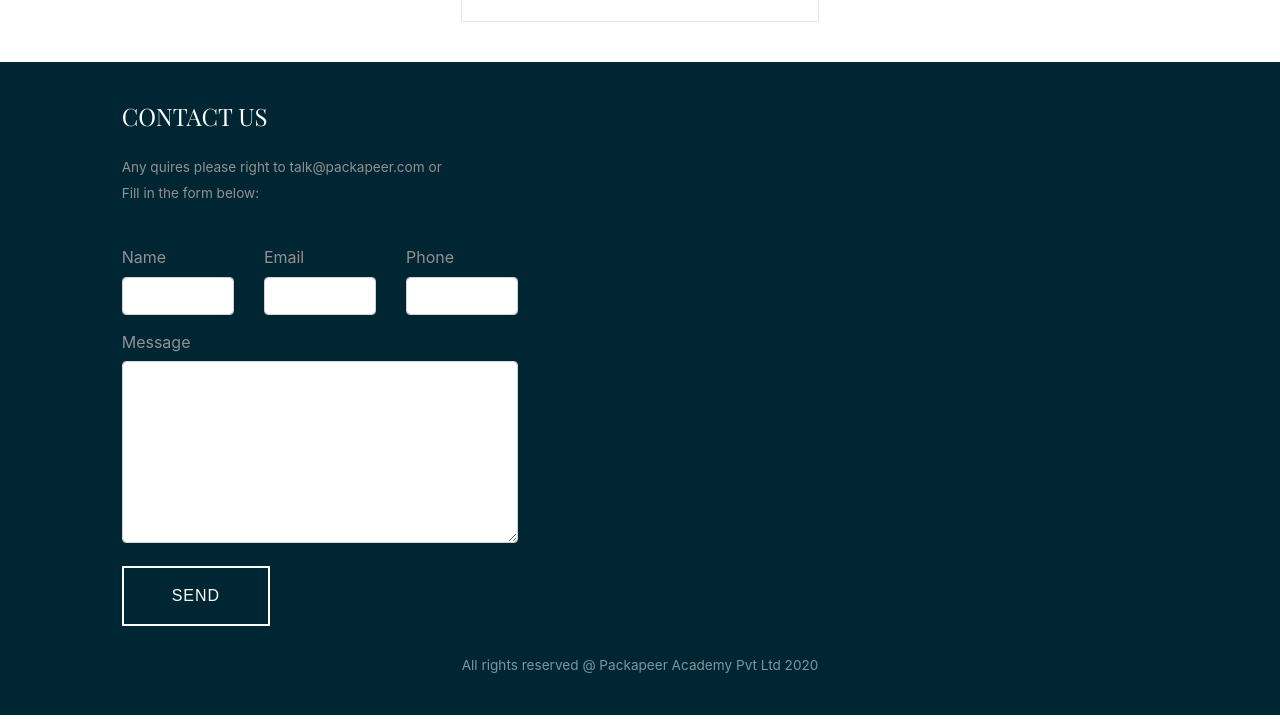
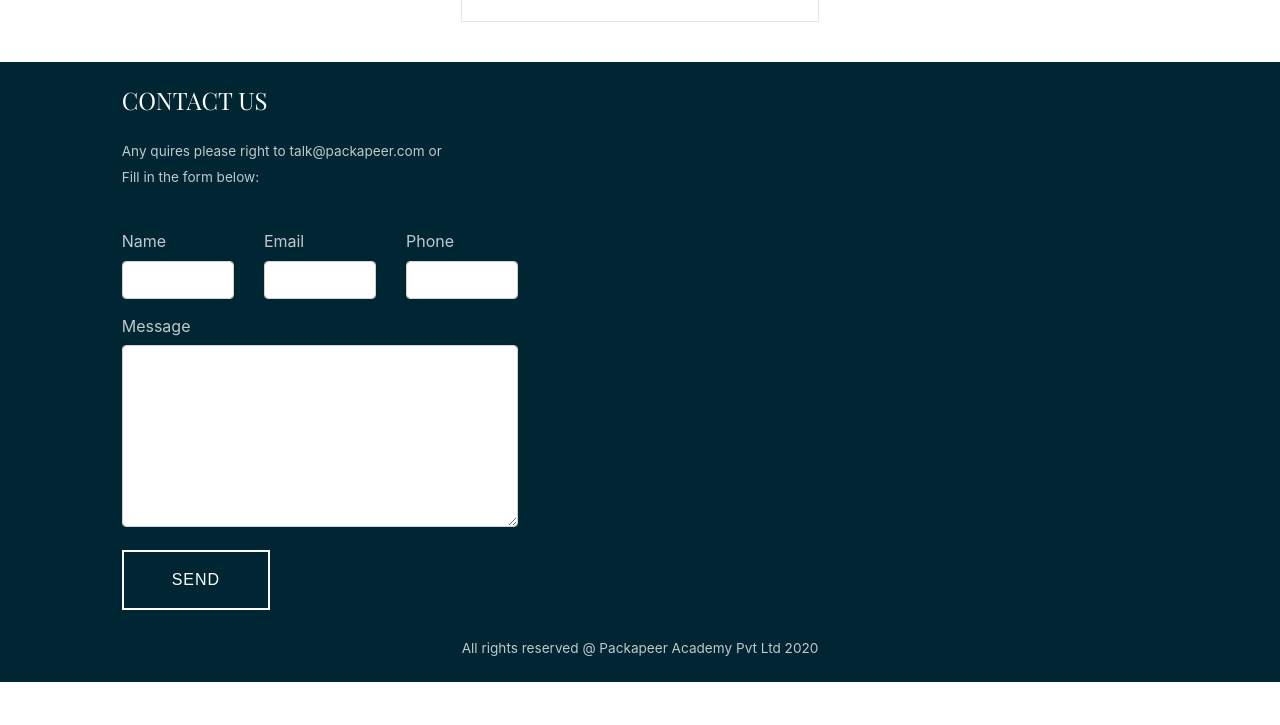
Before and after one commit to shabeersha/demo, a plain HTML site: page index.html in a window 1280 px wide. Shown: the part 2708-3433 px from the top of the page. After the commit the page ends 3390 px from the top, so only its background shows below. Drawn offline with nearby package versions, Linux system fonts and the light colour scheme; files whose address does not match are found by name.

Commit message:
align paddinfg modified

```diff
--- a/index.html
+++ b/index.html
@@ -720,14 +720,13 @@
     </main>
 
     <!-- FOOTER -->
-    <footer>
+    <footer >
       <!-- Contact Us -->
-      <div class="background-dark padding text-center">
-        <!--p class="h1">Contact Us: 0800 787 787</p-->
-      </div>
+
 
       <!-- Main Footer -->
-      <section class="background-dark full-width">
+      <section class="background-primary" style="background-color: #9bdd42;">
+
         <!-- Map -->
         <div class="s-12 m-12 l-6 margin-m-bottom-2x">
           <div class="s-12 grayscale center">
@@ -740,7 +739,7 @@
                   <div class="container">
                       <div class="row justify-content-center">
                           <div class="title col-12 col-lg-8">
-                              <h4 class="mbr-section-title align-center pb-3 mbr-fonts-style">
+                              <h4 class="mbr-section-title align-center pb-3 mbr-fonts-style" style="padding-top: 1em">
                                   CONTACT US</h4>
                               <p>Any quires please right to talk@packapeer.com or
                                   <br>Fill in the form below:</p>
@@ -826,19 +825,25 @@
           </div>
         </div>
       </section-->
-      <hr class="break margin-top-bottom-0" style="border-color: rgba(0, 38, 51, 0.80);">
+
 
       <!-- Bottom Footer -->
-      <section class="padding background-dark full-width">
-        <div class="s-12 ">
-           <p class="text-center">All rights reserved &#64; Packapeer Academy Pvt Ltd <script>document.write(new Date().getFullYear());</script></p>
+      <section class="padding background-dark full-width" >
+
+        <div class="s-12 " >
+           <p class="text-center" style="padding-top: 20px; margin-bottom: 0px;">All rights reserved &#64; Packapeer Academy Pvt Ltd <script>document.write(new Date().getFullYear());</script></p>
 
         </div>
+
       </section>
-    </footer>
+
     <script type="text/javascript" src="js/responsee.js"></script>
     <script type="text/javascript" src="owl-carousel/owl.carousel.js"></script>
     <script type="text/javascript" src="js/template-scripts.js"></script>
     <script src="https://cdnjs.cloudflare.com/ajax/libs/twitter-bootstrap/4.4.1/js/bootstrap.min.js" integrity="sha256-WqU1JavFxSAMcLP2WIOI+GB2zWmShMI82mTpLDcqFUg=" crossorigin="anonymous"></script>
+      </section>
+    </footer>
+
+
   </body>
 </html>
```
